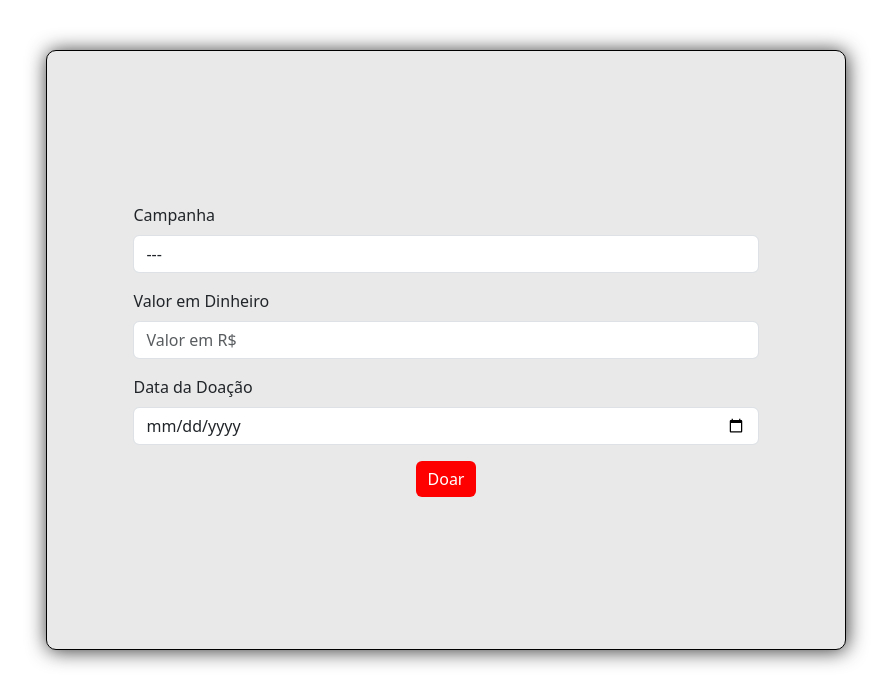
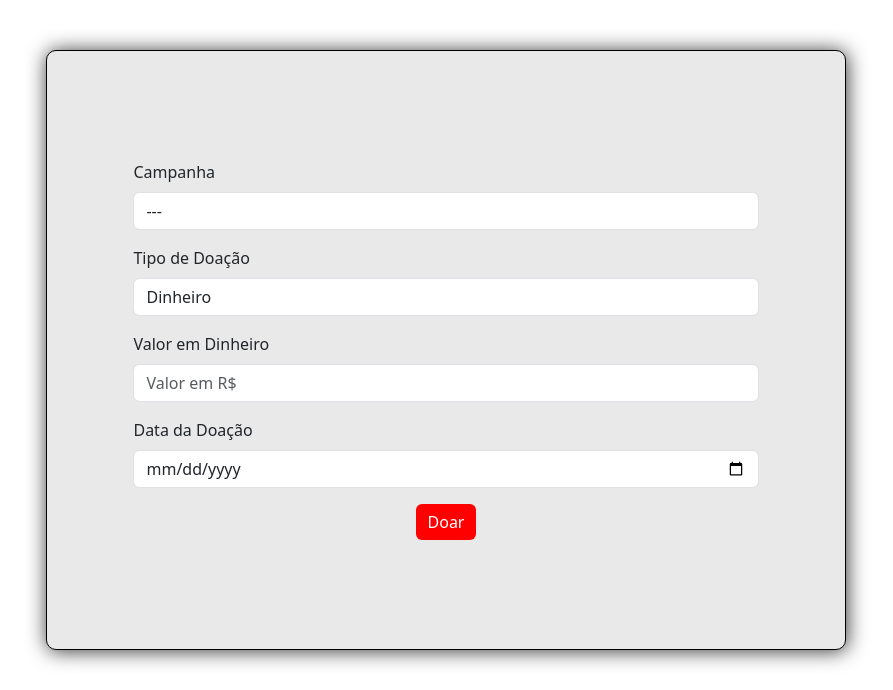
Before and after one commit to csvinni/projetobancodedados, a Flask app: page /itens_doacao in a window 1280 px wide. Shown: the part 112-802 px from the top of the page, without its empty margins (194-1087 px from the left). Run offline with Flask 3, Linux system fonts and the light colour scheme; the visitor is signed in with stand-in values (Sample User, id 1); data that the repository does not hold is empty; some libraries are stand-ins or nearby versions.

Commit message:
modificações

```diff
--- a/app.py
+++ b/app.py
@@ -10,8 +10,8 @@ app.secret_key = 'dificil'
 
 app.config['MYSQL_HOST'] = 'localhost'
 app.config['MYSQL_PORT'] = 3306
-app.config['MYSQL_USER'] = 'root'  # Alterado para 'root'
-app.config['MYSQL_PASSWORD'] = '1234'  # Alterado para a nova senha
+app.config['MYSQL_USER'] = 'root'
+app.config['MYSQL_PASSWORD'] = ''  # Alterado para a nova senha
 app.config['MYSQL_DB'] = 'db_banco'  # Substitua pelo seu banco de dados
 app.config["MYSQL_CURSORCLASS"] = "DictCursor"
 
--- a/auth/bp.py
+++ b/auth/bp.py
@@ -30,6 +30,7 @@ def load_user(user_id):
 @login_required
 def indexadmin():
     return render_template('auth/indexadmin.html')
+
 
 @auth_bp.route('/login', methods=['GET', 'POST'])
 def login():
--- a/controllers/doacao.py
+++ b/controllers/doacao.py
@@ -2,7 +2,7 @@ from flask import Blueprint, render_template, request, redirect, url_for, flash
 from flask_login import login_required, current_user
 from flask_mysqldb import MySQL
 from datetime import datetime
-from database import mysql  # Certifique-se de ter inicializado o MySQL aqui
+from database import mysql
 
 doacao_bp = Blueprint('doacao', __name__, template_folder='templates')
 
@@ -13,30 +13,42 @@ def itens_doacao():
         print("Dados recebidos:", request.form)  # Para depuração
 
         id_campanha = request.form.get('id_campanha')
-        valor = request.form.get('valor')
+        tipo_doacao = request.form.get('tipo_doacao')
         data_doacao = request.form.get('data_doacao')
         data_doacao = datetime.strptime(data_doacao, '%Y-%m-%d').date()
+
+        tipo_item = request.form.get('tipo_item') if tipo_doacao == "Item" else None
+        quantidade = request.form.get('quantidade') if tipo_doacao == "Item" else None
+        valor = request.form.get('valor') if tipo_doacao == "Dinheiro" else None
 
         cursor = mysql.connection.cursor()
 
         try:
-            cursor.execute("INSERT INTO doacoes (id_doador, id_campanha, valor, data_doacao) VALUES (%s, %s, %s, %s)",
-                           (current_user.id, int(id_campanha), float(valor), data_doacao))
+            cursor.execute("""
+                INSERT INTO doacoes (id_doador, id_campanha, tipo_doacao, tipo_item, quantidade, valor, data_doacao)
+                VALUES (%s, %s, %s, %s, %s, %s, %s)
+            """, (current_user.id, int(id_campanha), tipo_doacao, tipo_item, quantidade, valor, data_doacao))
+
             mysql.connection.commit()
             flash('Doação registrada com sucesso!')
+
         except Exception as e:
             mysql.connection.rollback()
             print(f"Erro ao registrar a doação: {e}")  # Para depuração
             flash('Erro ao registrar a doação. Tente novamente mais tarde.')
-            return redirect(url_for('doacao.itens_doacao'))
+
         finally:
             cursor.close()
+            return redirect(url_for('campanha.listar_campanhas_doador'))
 
+    # Buscar campanhas disponíveis para exibição no formulário
     cursor = mysql.connection.cursor()
-    cursor.execute("SELECT * FROM campanhas")  # Ajuste conforme o nome real da tabela
+    cursor.execute("SELECT * FROM campanhas")
     campanhas = cursor.fetchall()
     cursor.close()
+
     return render_template('doacao/cadastro_itens_doacao.html', campanhas=campanhas)
+
 
 @doacao_bp.route('/listar_doacoes', methods=['GET'])
 @login_required
@@ -45,6 +57,9 @@ def listar_doacoes():
 
     cursor.execute("""
         SELECT
+            doacoes.tipo_doacao,
+            doacoes.tipo_item,
+            doacoes.quantidade,
             doacoes.valor,
             doacoes.data_doacao,
             doadores.nome AS doador_nome,
@@ -52,8 +67,7 @@ def listar_doacoes():
         FROM doacoes
         JOIN doadores ON doacoes.id_doador = doadores.id
         JOIN campanhas ON doacoes.id_campanha = campanhas.id
-        WHERE campanhas.admin_id = %s
-    """, (current_user.id,))
+    """)
 
     doacoes = cursor.fetchall()
     cursor.close()
--- a/templates/campanha/listar_campanhas.html
+++ b/templates/campanha/listar_campanhas.html
@@ -59,7 +59,8 @@
                                     <form action="{{ url_for('campanha.editar', id=campanha['id']) }}" method="get" class="form-campanha">
                                         <button class="butao" type="submit">Editar</button>
                                     </form>
-                                    <form action="{{ url_for('campanha.concluida', id=campanha['id']) }}" method="post" class="form-campanha">
+                                    <form action="{{ url_for('campanha.concluir_campanha', id=campanha['id']) }}" method="post" class="form-campanha">
+
                                         <button class="butao" type="submit">Concluir</button>
                                     </form>
                                     <form action="{{ url_for('campanha.excluir', id=campanha['id']) }}" method="post" class="form-campanha">
--- a/templates/campanha/listar_campanhas_doador.html
+++ b/templates/campanha/listar_campanhas_doador.html
@@ -6,8 +6,6 @@
 <body>
     <h2>Lista de Campanhas</h2>
     <div class="lista-c">
-
-
         <div class="campanhas-c">
              {% if campanhas %}
                 {% for campanha in campanhas %}
@@ -20,6 +18,8 @@
                             <h4 class="datas">Data Limite: {{ campanha['data_fim'] }}</h4>
                             <h4>Status: {{ campanha['status'] }}</h4>
 
+                            <!-- Botão para doar -->
+                            <a href="{{ url_for('doacao.itens_doacao', campanha_id=campanha['id']) }}" class="btn btn-success" style="background-color: red; border: none;">Doar</a>
                         </div>
                     </div>
                 {% endfor %}
--- a/templates/doacao/cadastro_itens_doacao.html
+++ b/templates/doacao/cadastro_itens_doacao.html
@@ -14,8 +14,30 @@
     </div>
 
     <div class="mb-3">
+        <label for="tipo_doacao" class="form-label">Tipo de Doação</label>
+        <select name="tipo_doacao" id="tipo_doacao" class="form-control" required onchange="toggleFields()">
+            <option value="Dinheiro">Dinheiro</option>
+            <option value="Item">Item</option>
+        </select>
+    </div>
+
+    <!-- Campos para doação em dinheiro -->
+    <div class="mb-3" id="valor_section">
         <label for="valor" class="form-label">Valor em Dinheiro</label>
-        <input type="number" name="valor" class="form-control" placeholder="Valor em R$" required>
+        <input type="number" step="0.01" name="valor" class="form-control" placeholder="Valor em R$">
+    </div>
+
+    <!-- Campos para doação de itens -->
+    <div id="item_section" style="display: none;">
+        <div class="mb-3">
+            <label for="tipo_item" class="form-label">Tipo de Item</label>
+            <input type="text" name="tipo_item" class="form-control" placeholder="Ex: Alimentos, Roupas">
+        </div>
+
+        <div class="mb-3">
+            <label for="quantidade" class="form-label">Quantidade</label>
+            <input type="number" name="quantidade" class="form-control" placeholder="Quantidade">
+        </div>
     </div>
 
     <div class="mb-3">
@@ -24,6 +46,23 @@
     </div>
 
     <button type="submit" class="btn btn-primary" style="background-color: red; border: none;">Doar</button>
+
 </form>
 
+<script>
+    function toggleFields() {
+        let tipoDoacao = document.getElementById("tipo_doacao").value;
+        let valorSection = document.getElementById("valor_section");
+        let itemSection = document.getElementById("item_section");
+
+        if (tipoDoacao === "Dinheiro") {
+            valorSection.style.display = "block";
+            itemSection.style.display = "none";
+        } else {
+            valorSection.style.display = "none";
+            itemSection.style.display = "block";
+        }
+    }
+</script>
+
 {% endblock %}
--- a/templates/doador/layoutdoador.html
+++ b/templates/doador/layoutdoador.html
@@ -19,7 +19,7 @@
             </div>
 
             <div class="infor">
-                {% if current_user.is_authenticated %}
+                {% if current_user.is_admin %}
                     <a class="butao" href="{{ url_for('campanha.listar_campanhas_doador') }}">Campanhas</a>
                     <a class="butao" href="{{ url_for('doacao.itens_doacao') }}">Doar</a>
                     <a class="butao" href="{{ url_for('auth.logout') }}">Sair</a>
```
Also changed, not shown: controllers/campanha.py (+30 -6 lines), database/__init__.py (+14 -14 lines), database/mysql.sql (+6 -1 lines), models/models.py (+8 -1 lines), requirements.txt (renamed from requeriments.txt, +4 -5 lines), templates/doacao/listar_doacoes.html (+32 -4 lines).
